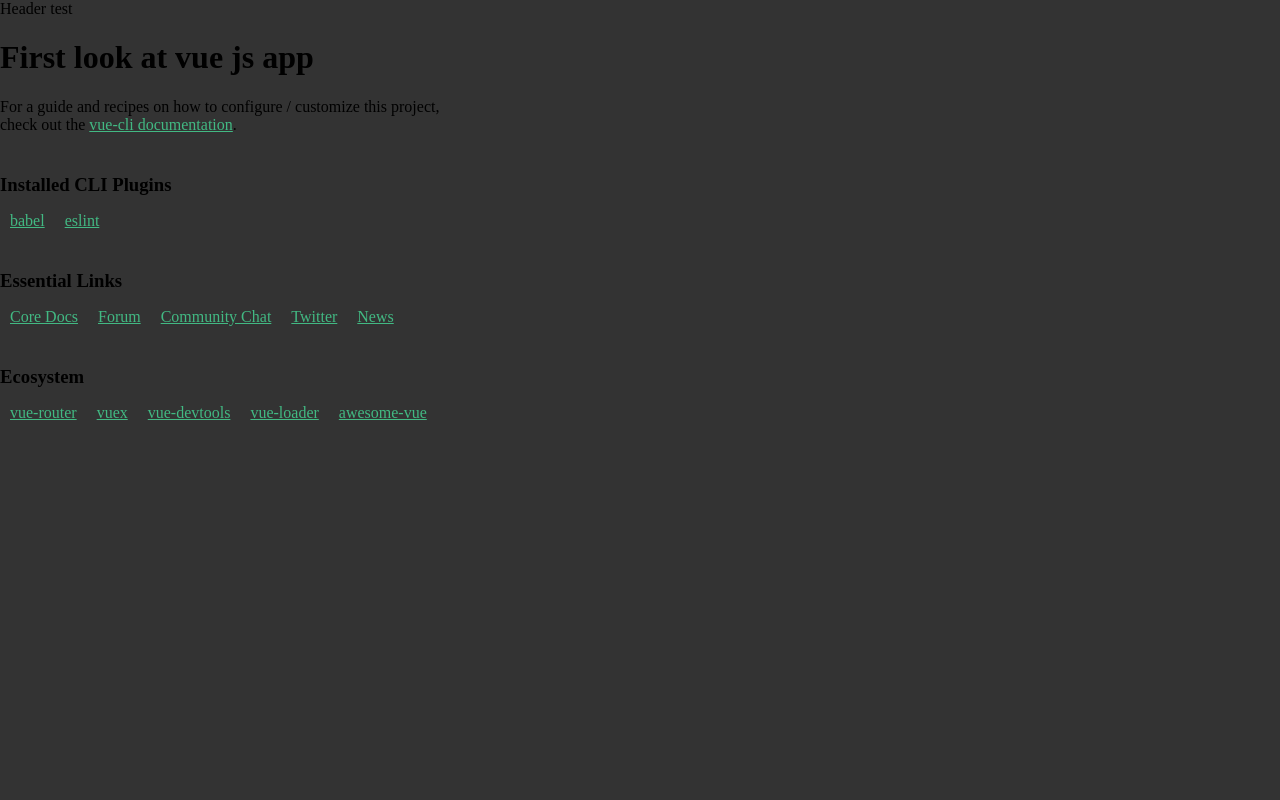
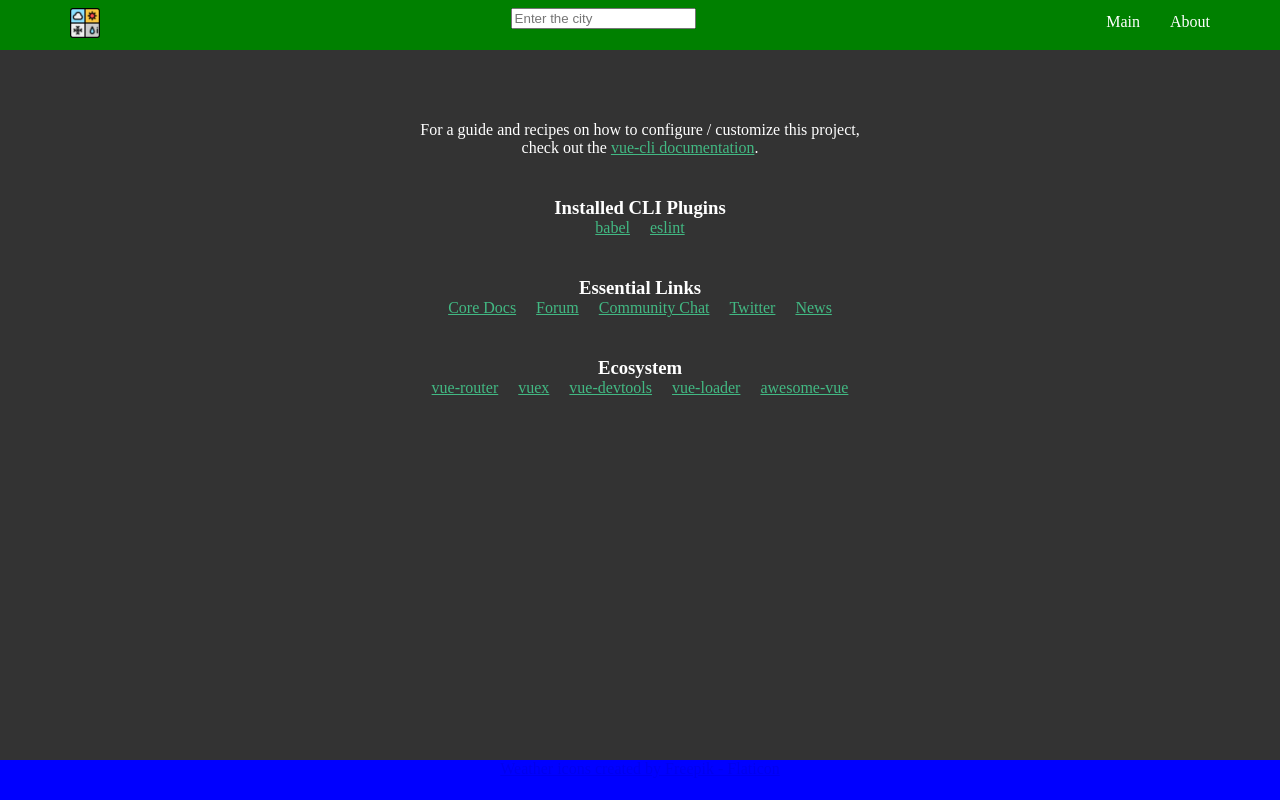
Before and after one commit to NecroSith/weather-app-vue, a Vue app: page / in a window 1280 px wide. Built offline with nearby package versions, Linux system fonts and the light colour scheme.

Commit message:
Added vue router. Added routes and the route structure

```diff
--- a/package.json
+++ b/package.json
@@ -22,6 +22,7 @@
     "eslint-plugin-import": "^2.25.3",
     "eslint-plugin-node": "^11.1.0",
     "eslint-plugin-promise": "^5.1.0",
-    "eslint-plugin-vue": "^8.0.3"
+    "eslint-plugin-vue": "^8.0.3",
+    "vue-router": "^4.0.15"
   }
 }
--- a/src/App.vue
+++ b/src/App.vue
@@ -1,25 +1,42 @@
 <template>
   <MainHeader />
-  <HelloWorld msg="First look at vue js app"/>
+  <router-view></router-view>
+  <MainFooter />
 </template>
 
 <script>
-import HelloWorld from './components/HelloWorld.vue'
 import MainHeader from '@/components/Header'
+import MainFooter from '@/components/Footer'
 
 export default {
   name: 'App',
   components: {
     MainHeader,
-    HelloWorld
+    MainFooter
+  },
+  created() {
+    this.$router.push('/')
   }
 }
 </script>
 
 <style>
-html, body {
-  margin: 0;
-  padding: 0;
-  background-color: #333;
-}
+  html, body {
+    padding: 50px 0 40px 0;
+    background-color: #333;
+    text-align: center;
+    color: #fff;
+    margin: 0;
+  }
+  ul {
+    margin: 0;
+    padding: 0;
+  }
+  ul li {
+    list-style-type: none;
+  }
+  .fixed--full-width {
+    position: fixed;
+    width: 100%;
+  }
 </style>
--- /dev/null
+++ b/src/components/Footer.vue
@@ -0,0 +1,19 @@
+<template>
+  <footer class="fixed--full-width">
+    <a href="https://www.flaticon.com/free-icons/weather" title="weather icons">Weather icons created by Freepik - Flaticon</a>
+  </footer>
+</template>
+
+<script>
+export default {
+  name: 'MainFooter'
+}
+</script>
+
+<style scoped>
+  footer {
+    bottom: 0;
+    background: blue;
+    height: 40px;
+  }
+</style>
--- a/src/components/Header.vue
+++ b/src/components/Header.vue
@@ -1,15 +1,66 @@
 <template>
-  <div>
-    Header test
+  <div class="header fixed--full-width">
+    <div class="header-wrapper">
+      <a href="/" title="To the main page" class="header__logo">
+        <img src="../assets/weather-news.png" alt="weather logo">
+      </a>
+      <div class="header__input">
+        <input type="text" placeholder="Enter the city" onkeydown="searchWeather()">
+      </div>
+      <nav class="header__menu">
+        <ul>
+          <li>
+            <router-link to="/">Main</router-link>
+          </li>
+          <li>
+            <router-link to="/about">About</router-link>
+          </li>
+        </ul>
+      </nav>
+    </div>
   </div>
 </template>
 
 <script>
 export default {
-  name: 'MainHeader'
+  name: 'MainHeader',
+  data() {
+    return {
+      cityToFind: ''
+    }
+  }
 }
 </script>
 
 <style scoped>
-
+  .header {
+    background: green;
+    height: 50px;
+    display: flex;
+    align-items: center;
+    top: 0;
+  }
+  .header-wrapper {
+    display: flex;
+    justify-content: space-between;
+    width: 1140px;
+    margin: 0 auto;
+  }
+  .header__logo img {
+    width: 30px;
+  }
+  .header__menu {
+    padding-top: 5px;
+  }
+  .header__menu ul {
+    display: flex;
+    column-gap: 30px;
+  }
+  .header__menu ul li a {
+    color: white;
+    text-decoration: none;
+  }
+  .header__menu ul li a:hover {
+    color: orange;
+  }
 </style>
--- /dev/null
+++ b/src/components/NotFound.vue
@@ -0,0 +1,13 @@
+<template>
+  Sorry, the page you're looking for does not exist
+</template>
+
+<script>
+export default {
+  name: 'NotFound'
+}
+</script>
+
+<style scoped>
+
+</style>
--- a/src/main.js
+++ b/src/main.js
@@ -1,4 +1,25 @@
 import { createApp } from 'vue'
 import App from './App.vue'
+import { createRouter, createWebHashHistory } from 'vue-router'
 
-createApp(App).mount('#app')
+import HelloWorld from '@/components/HelloWorld'
+import NotFound from '@/components/NotFound'
+
+const routes = [
+  {
+    path: '/',
+    component: HelloWorld
+  },
+  { path: '/:pathMatch(.*)*', name: 'not-found', component: NotFound },
+  { path: '/:pathMatch(.*)', name: 'bad-not-found', component: NotFound }
+]
+
+const router = createRouter({
+  routes,
+  history: createWebHashHistory()
+})
+
+const vue = createApp(App)
+
+vue.use(router)
+vue.mount('#app')
```
Also changed, not shown: .eslintrc.js, src/assets/weather-news.png (added), 1 other file (tests, documents, lock files or other folders).
